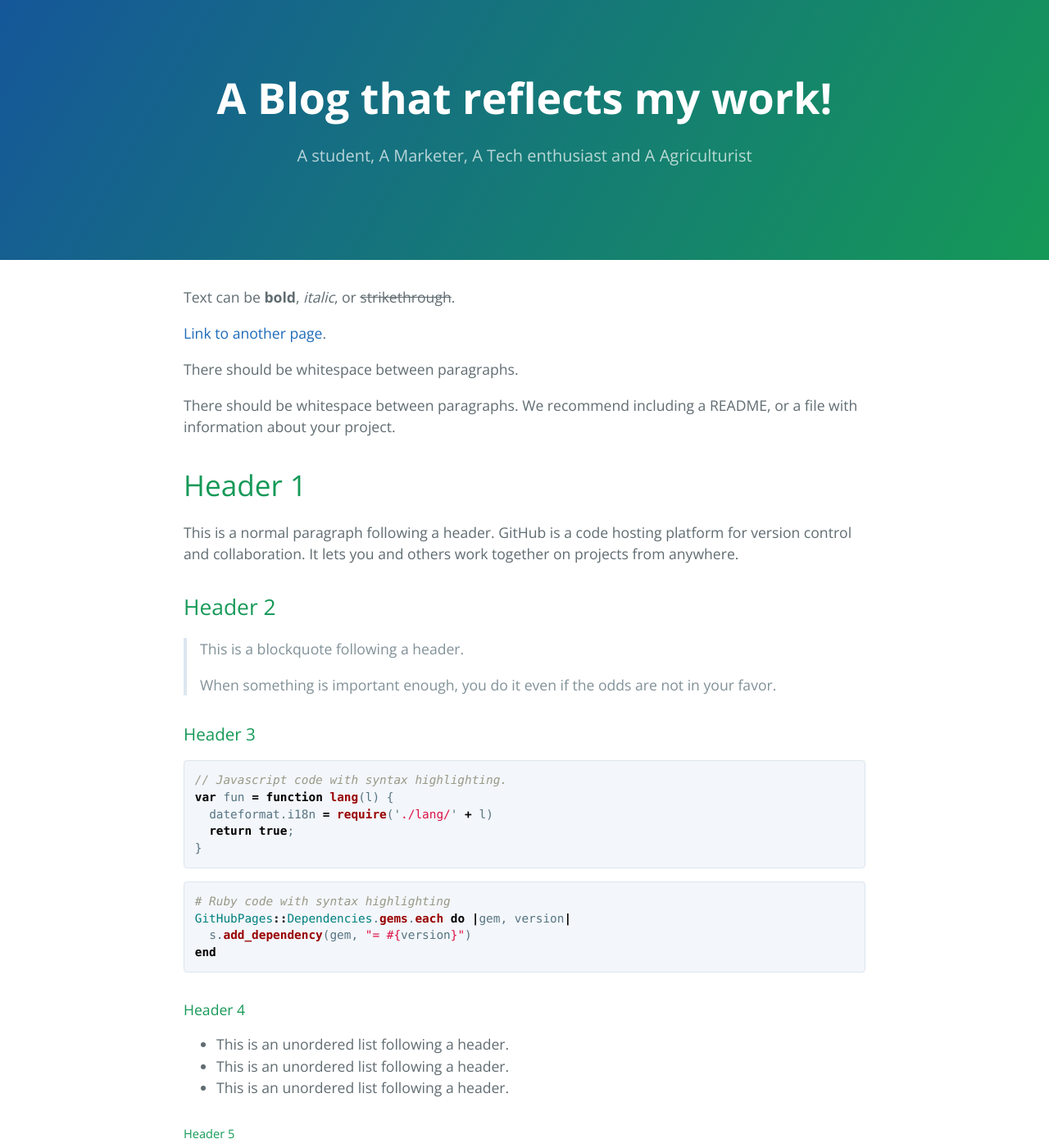
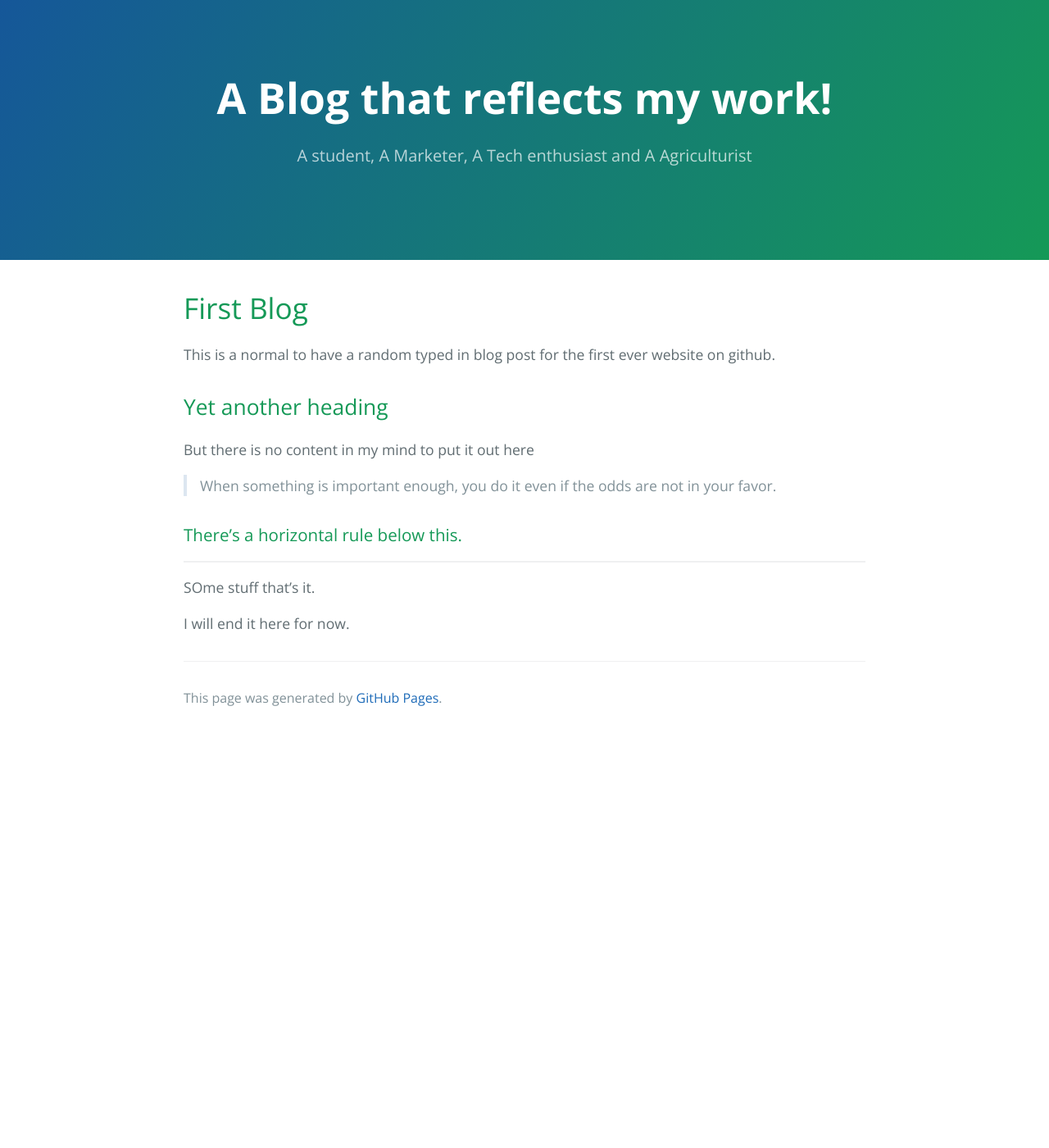
Before and after one commit to saikrishnawanted/saikrishnawanted.github.io, a Jekyll site: the page built from index.md, in a window 1280 px wide and 1400 px high. Shown: the whole window at 82% size. Built offline with Jekyll 4.4.1, drawn with Linux system fonts in a browser that asks for light colours; our own code applies the rules of GitHub Pages for plain Markdown files; some of the changed text lies outside the part shown.

Commit message:
Make first page

````diff
--- a/index.md
+++ b/index.md
@@ -2,122 +2,21 @@
 layout: default
 ---
 
-Text can be **bold**, _italic_, or ~~strikethrough~~.
 
-[Link to another page](./another-page.html).
+# First Blog
 
-There should be whitespace between paragraphs.
+This is a normal to have a random typed in blog post for the first ever website on github.
 
-There should be whitespace between paragraphs. We recommend including a README, or a file with information about your project.
+## Yet another heading
 
-# Header 1
+But there is no content in my mind to put it out here
 
-This is a normal paragraph following a header. GitHub is a code hosting platform for version control and collaboration. It lets you and others work together on projects from anywhere.
-
-## Header 2
-
-> This is a blockquote following a header.
->
 > When something is important enough, you do it even if the odds are not in your favor.
 
-### Header 3
-
-```js
-// Javascript code with syntax highlighting.
-var fun = function lang(l) {
-  dateformat.i18n = require('./lang/' + l)
-  return true;
-}
-```
-
-```ruby
-# Ruby code with syntax highlighting
-GitHubPages::Dependencies.gems.each do |gem, version|
-  s.add_dependency(gem, "= #{version}")
-end
-```
-
-#### Header 4
-
-*   This is an unordered list following a header.
-*   This is an unordered list following a header.
-*   This is an unordered list following a header.
-
-##### Header 5
-
-1.  This is an ordered list following a header.
-2.  This is an ordered list following a header.
-3.  This is an ordered list following a header.
-
-###### Header 6
-
-| head1        | head two          | three |
-|:-------------|:------------------|:------|
-| ok           | good swedish fish | nice  |
-| out of stock | good and plenty   | nice  |
-| ok           | good `oreos`      | hmm   |
-| ok           | good `zoute` drop | yumm  |
 
 ### There's a horizontal rule below this.
 
 * * *
+SOme stuff that's it.
 
-### Here is an unordered list:
-
-*   Item foo
-*   Item bar
-*   Item baz
-*   Item zip
-
-### And an ordered list:
-
-1.  Item one
-1.  Item two
-1.  Item three
-1.  Item four
-
-### And a nested list:
-
-- level 1 item
-  - level 2 item
-  - level 2 item
-    - level 3 item
-    - level 3 item
-- level 1 item
-  - level 2 item
-  - level 2 item
-  - level 2 item
-- level 1 item
-  - level 2 item
-  - level 2 item
-- level 1 item
-
-### Small image
-
-![Octocat](https://assets-cdn.github.com/images/icons/emoji/octocat.png)
-
-### Large image
-
-![Branching](https://guides.github.com/activities/hello-world/branching.png)
-
-
-### Definition lists can be used with HTML syntax.
-
-<dl>
-<dt>Name</dt>
-<dd>Godzilla</dd>
-<dt>Born</dt>
-<dd>1952</dd>
-<dt>Birthplace</dt>
-<dd>Japan</dd>
-<dt>Color</dt>
-<dd>Green</dd>
-</dl>
-
-```
-Long, single-line code blocks should not wrap. They should horizontally scroll if they are too long. This line should be long enough to demonstrate this.
-```
-
-```
-The final element.
-```
+I will end it here for now.
````
